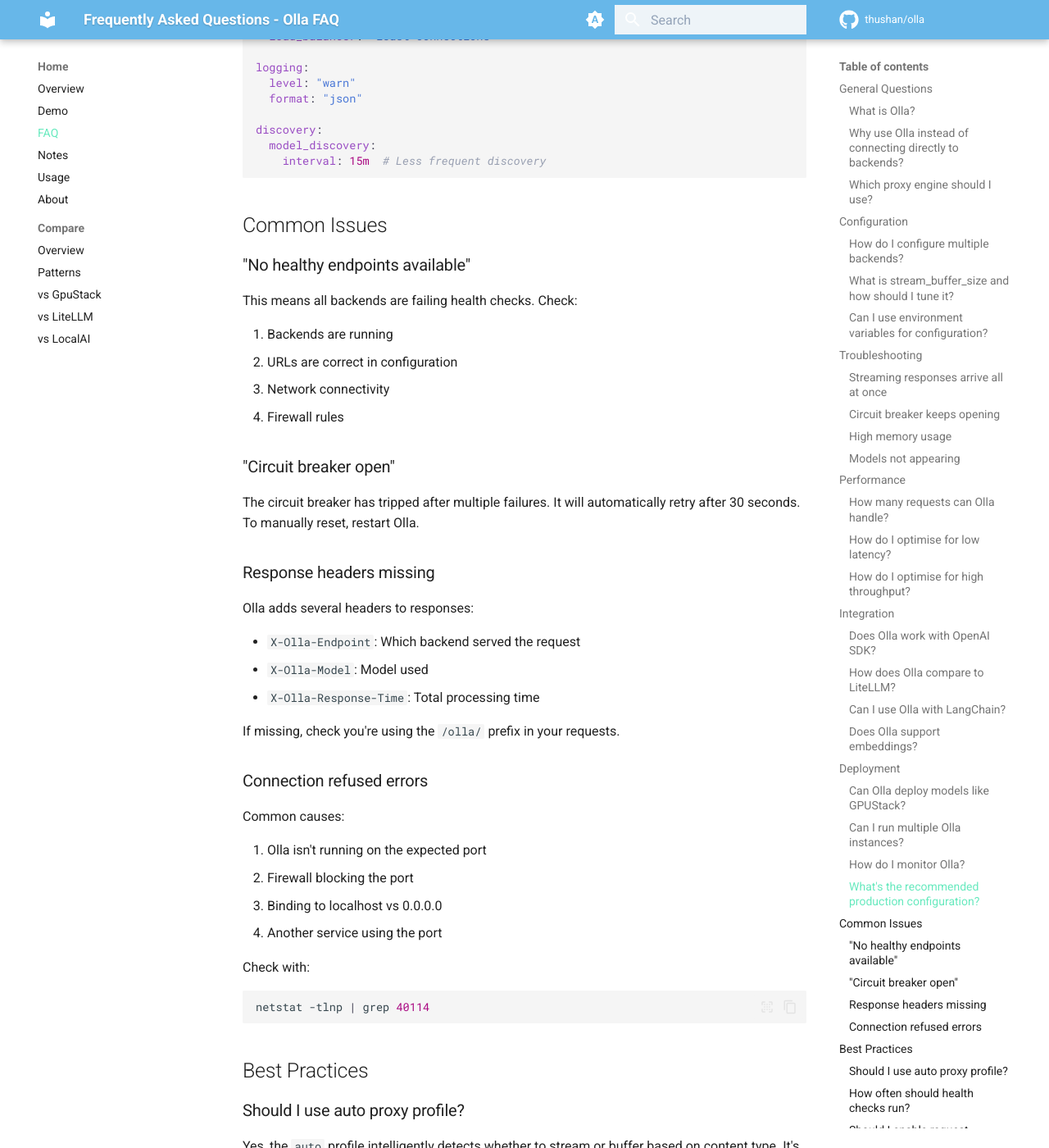
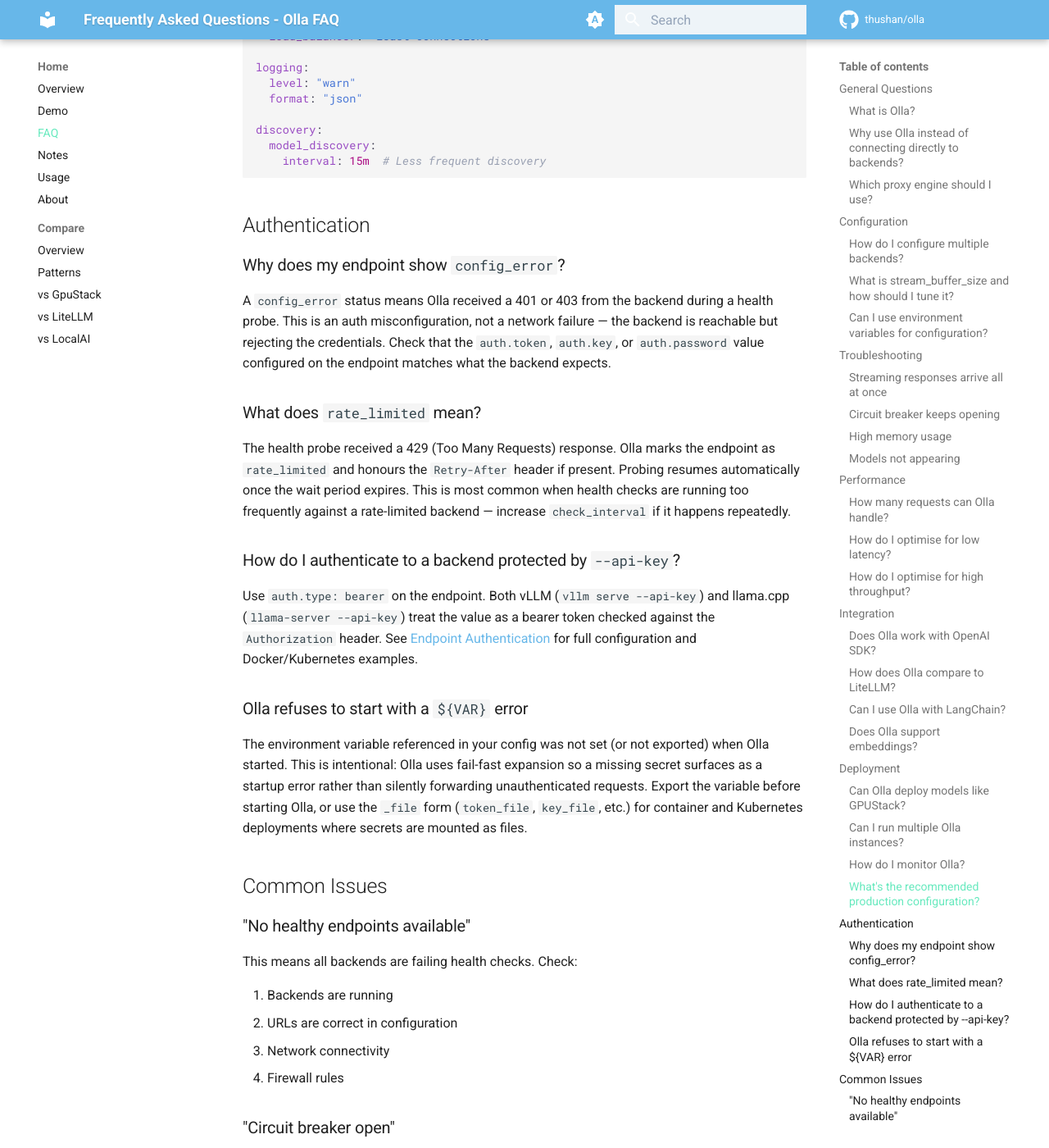
Before and after one commit to leo-3889/olla, an MkDocs documentation site: the page built from docs/content/faq.md, in a window 1280 px wide and 1400 px high, scrolled down 6186 px. Shown: the whole window at 82% size. Built offline with MkDocs 1.6.1 and Material for MkDocs 9.7.7, drawn with Linux system fonts in a browser that asks for light colours; comment, search, counter and statistics services are not loaded.

Commit message:
add auth entries to the FAQ

````diff
--- a/docs/content/faq.md
+++ b/docs/content/faq.md
@@ -280,6 +280,24 @@
     interval: 15m  # Less frequent discovery
 ```
 
+## Authentication
+
+### Why does my endpoint show `config_error`?
+
+A `config_error` status means Olla received a 401 or 403 from the backend during a health probe. This is an auth misconfiguration, not a network failure — the backend is reachable but rejecting the credentials. Check that the `auth.token`, `auth.key`, or `auth.password` value configured on the endpoint matches what the backend expects.
+
+### What does `rate_limited` mean?
+
+The health probe received a 429 (Too Many Requests) response. Olla marks the endpoint as `rate_limited` and honours the `Retry-After` header if present. Probing resumes automatically once the wait period expires. This is most common when health checks are running too frequently against a rate-limited backend — increase `check_interval` if it happens repeatedly.
+
+### How do I authenticate to a backend protected by `--api-key`?
+
+Use `auth.type: bearer` on the endpoint. Both vLLM (`vllm serve --api-key`) and llama.cpp (`llama-server --api-key`) treat the value as a bearer token checked against the `Authorization` header. See [Endpoint Authentication](configuration/endpoint-auth.md) for full configuration and Docker/Kubernetes examples.
+
+### Olla refuses to start with a `${VAR}` error
+
+The environment variable referenced in your config was not set (or not exported) when Olla started. This is intentional: Olla uses fail-fast expansion so a missing secret surfaces as a startup error rather than silently forwarding unauthenticated requests. Export the variable before starting Olla, or use the `_file` form (`token_file`, `key_file`, etc.) for container and Kubernetes deployments where secrets are mounted as files.
+
 ## Common Issues
 
 ### "No healthy endpoints available"
````
